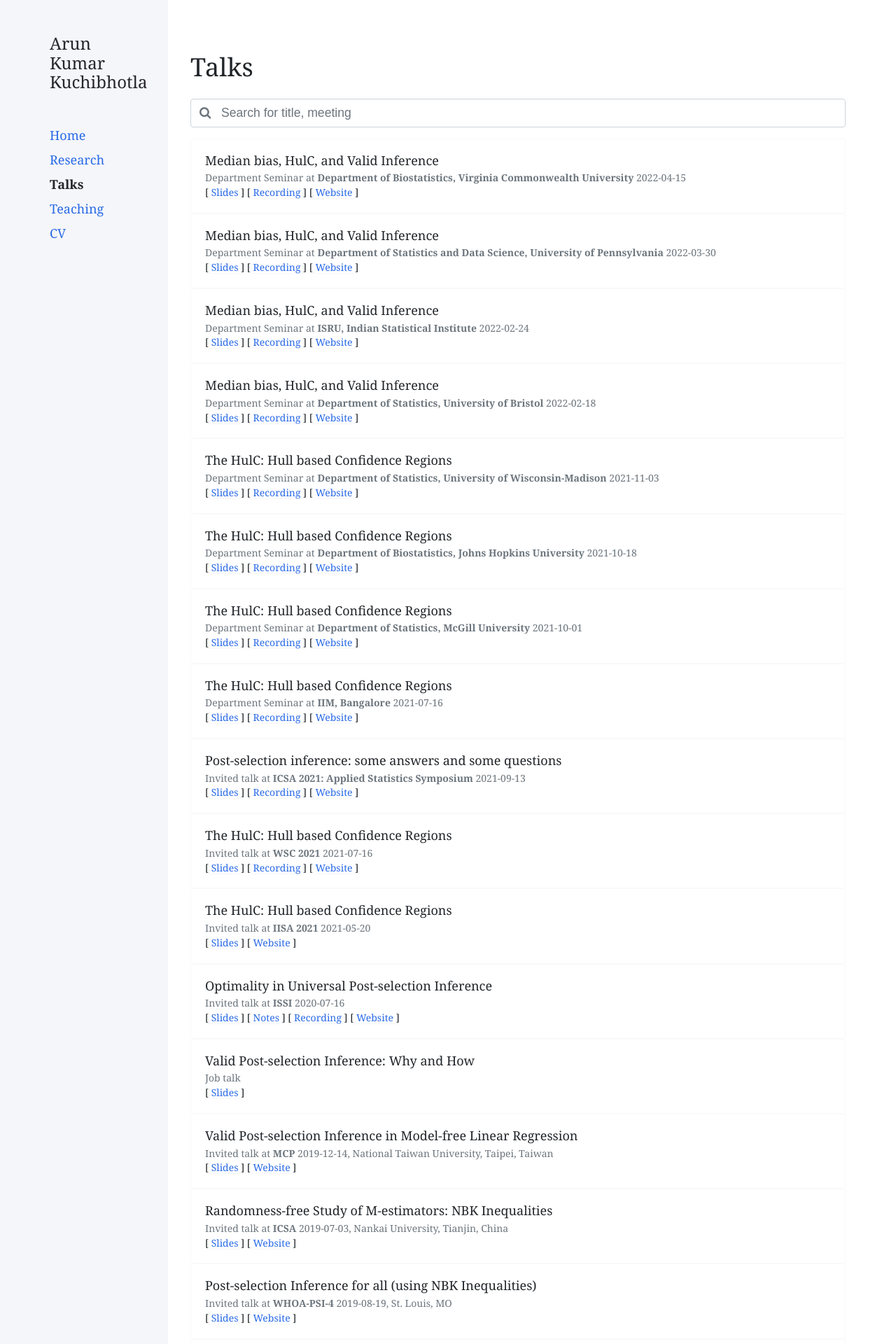
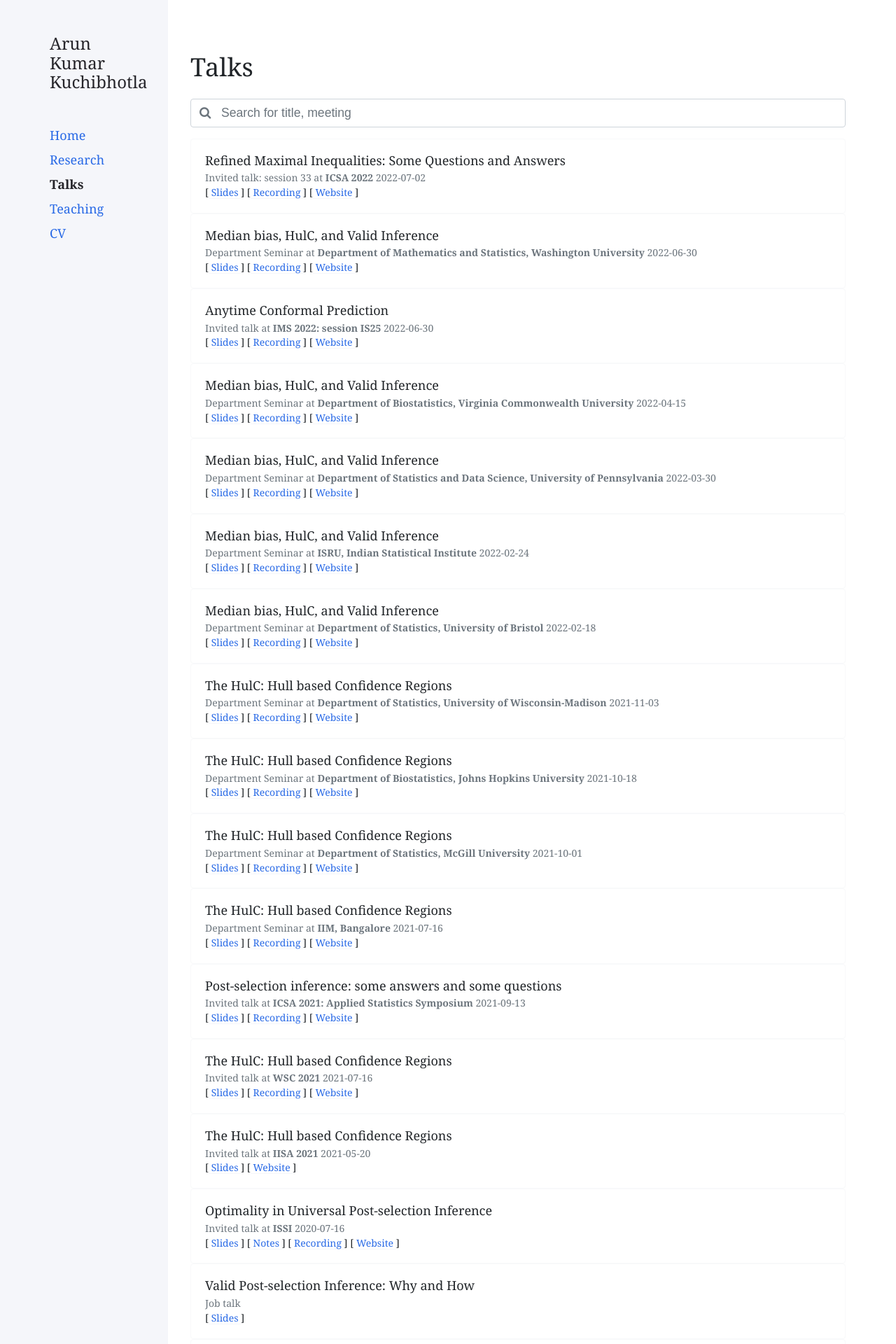
Before and after one commit to Arun-Kuchibhotla/Arun-Kuchibhotla.github.io, a Jekyll site: the page built from docs/talk.md, in a window 1280 px wide. Shown: the top 1920 px of the page at 70% size. Built offline with Jekyll 4.4.1, drawn with Linux system fonts in a browser that asks for light colours; nearby versions of some CDN libraries.

Commit message:
updated talks

```diff
--- a/_data/talk.json
+++ b/_data/talk.json
@@ -1,4 +1,34 @@
 [
+	{
+		"id": 28,
+		"title": "Refined Maximal Inequalities: Some Questions and Answers",
+		"meeting": "ICSA 2022",
+		"type": "Invited talk: session 33",
+		"time": 2022-07-02,
+		"pdf_link": "Refined_maximal_inequalities.pdf",
+		"record_link": "",
+		"url": "http://tongji.xaufe.edu.cn/icsa/Schedule.htm"
+	},
+	{
+		"id": 27,
+		"title": "Median bias, HulC, and Valid Inference",
+		"meeting": "Department of Mathematics and Statistics, Washington University",
+		"type": "Department Seminar",
+		"time": 2022-06-30,
+		"pdf_link": "HulC_Wharton.pdf",
+		"record_link": "",
+		"url": "https://math.wustl.edu/events/statistics-and-data-science-seminar-median-bias-hulc-and-valid-inference"
+	},
+	{
+		"id": 26,
+		"title": "Anytime Conformal Prediction",
+		"meeting": "IMS 2022: session IS25",
+		"type": "Invited talk",
+		"time": 2022-06-30,
+		"pdf_link": "Anytime_Conformal_Prediction.pdf",
+		"record_link": "",
+		"url": "https://www.imsannualmeeting-london2022.com/program"
+	},
 	{
 		"id": 25,
 		"title": "Median bias, HulC, and Valid Inference",
```
Also changed, not shown: 2 other files.
